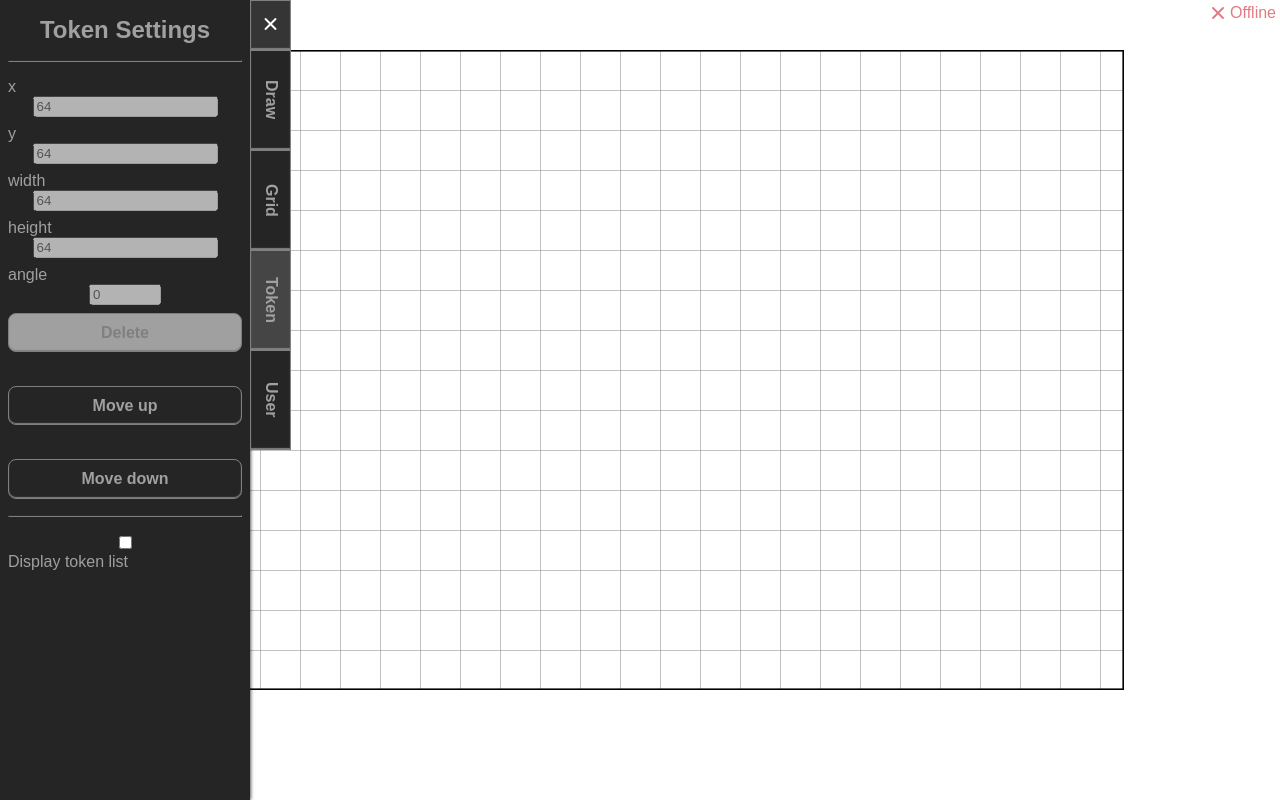
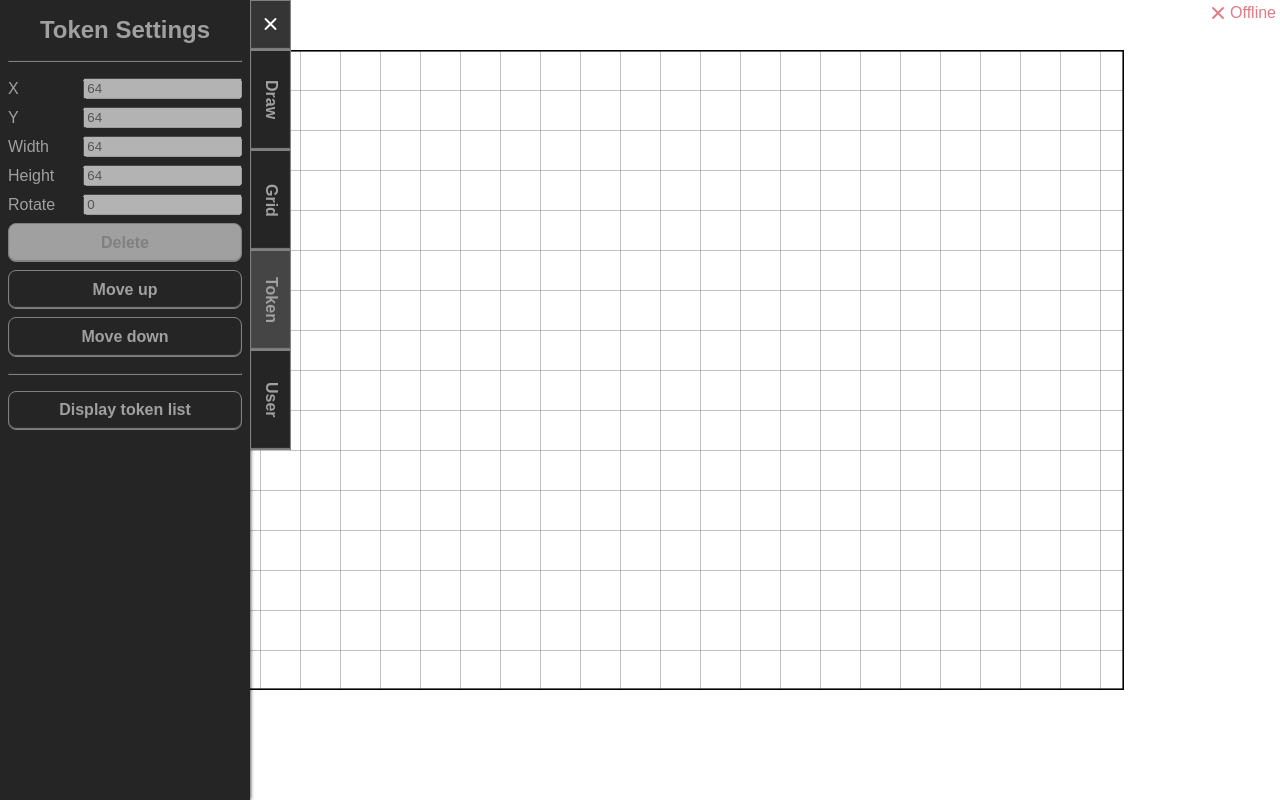
Before and after one commit to pipieter/demiplane, a website built with Vite: page client/index.html in a window 1280 px wide. Both pictures are taken after a click on the button "Token". Built offline with nearby package versions, Linux system fonts and the light colour scheme; no server answers.

Commit message:
Refactor token-panel

```diff
--- a/client/index.html
+++ b/client/index.html
@@ -85,44 +85,40 @@
         <section id="tab-token" class="tab-panel" hidden>
           <h2>Token Settings</h2>
           <hr />
-          <div class="tab-panel-row">
-            <label for="token-edit-x">x</label>
-            <input id="token-edit-x" type="number" name="token-edit-x" min="0" step="1" value="64" disabled />
-          </div>
-          <div class="tab-panel-row">
-            <label for="token-edit-y">y</label>
-            <input id="token-edit-y" type="number" name="token-edit-y" min="0" step="1" value="64" disabled />
-          </div>
-          <div class="tab-panel-row">
-            <label for="token-edit-w">width</label>
-            <input id="token-edit-w" type="number" name="token-edit-w" min="8" step="1" value="64" disabled />
-          </div>
-          <div class="tab-panel-row">
-            <label for="token-edit-h">height</label>
-            <input id="token-edit-h" type="number" name="token-edit-h" min="8" step="1" value="64" disabled />
-          </div>
-          <div class="tab-panel-row">
-            <label for="token-edit-r">angle</label>
-            <input
-              id="token-edit-r"
-              type="number"
-              name="token-edit-r"
-              min="-180"
-              max="180"
-              step="1"
-              value="0"
-              disabled
-            />
-          </div>
+<label for="token-edit-x">
+  <span>X</span>
+  <input id="token-edit-x" type="number" name="token-edit-x" min="0" step="1" value="64" disabled />
+            </label>
+
+            <label for="token-edit-y">
+              <span>Y</span>
+              <input id="token-edit-y" type="number" name="token-edit-y" min="0" step="1" value="64" disabled />
+            </label>
+
+            <label for="token-edit-w">
+              <span>Width</span>
+              <input id="token-edit-w" type="number" name="token-edit-w" min="8" step="1" value="64" disabled />
+            </label>
+
+            <label for="token-edit-h">
+              <span>Height</span>
+              <input id="token-edit-h" type="number" name="token-edit-h" min="8" step="1" value="64" disabled />
+            </label>
+
+            <label for="token-edit-r">
+              <span>Rotate</span>
+              <input id="token-edit-r" type="number" name="token-edit-r" min="-180" max="180" step="1" value="0" disabled />
+            </label>
+
           <button id="token-edit-delete" disabled>Delete</button>
-          <br />
           <button id="token-edit-move-up">Move up</button>
-          <br />
           <button id="token-edit-move-down">Move down</button>
           <hr />
           <div id="token-list-container">
-            <input type="checkbox" id="token-list-checkbox" />
-            <label for="token-list-checkbox">Display token list</label>
+            <label for="token-list-checkbox">
+              <span>Display token list</span>
+              <input type="checkbox" id="token-list-checkbox" />
+            </label>
             <ul id="token-list" class="side-menu-list" style="display: none"></ul>
           </div>
         </section>
```
